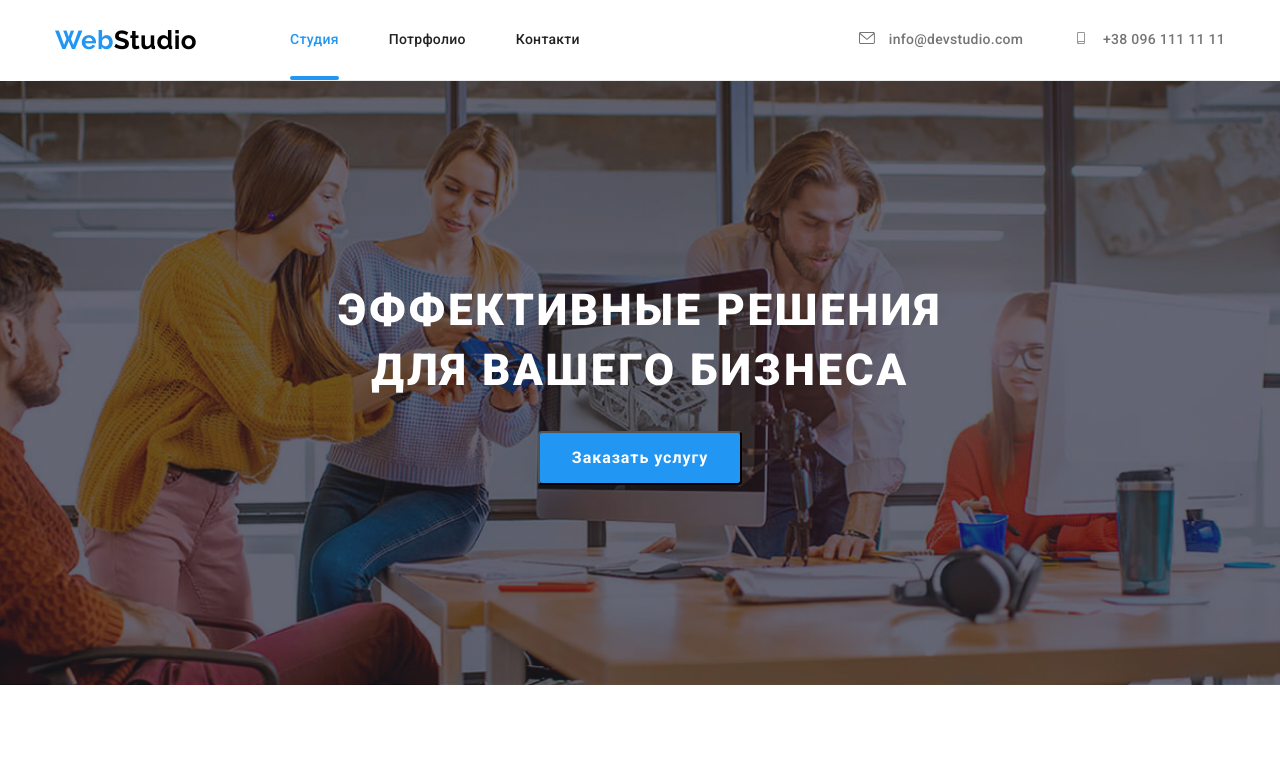
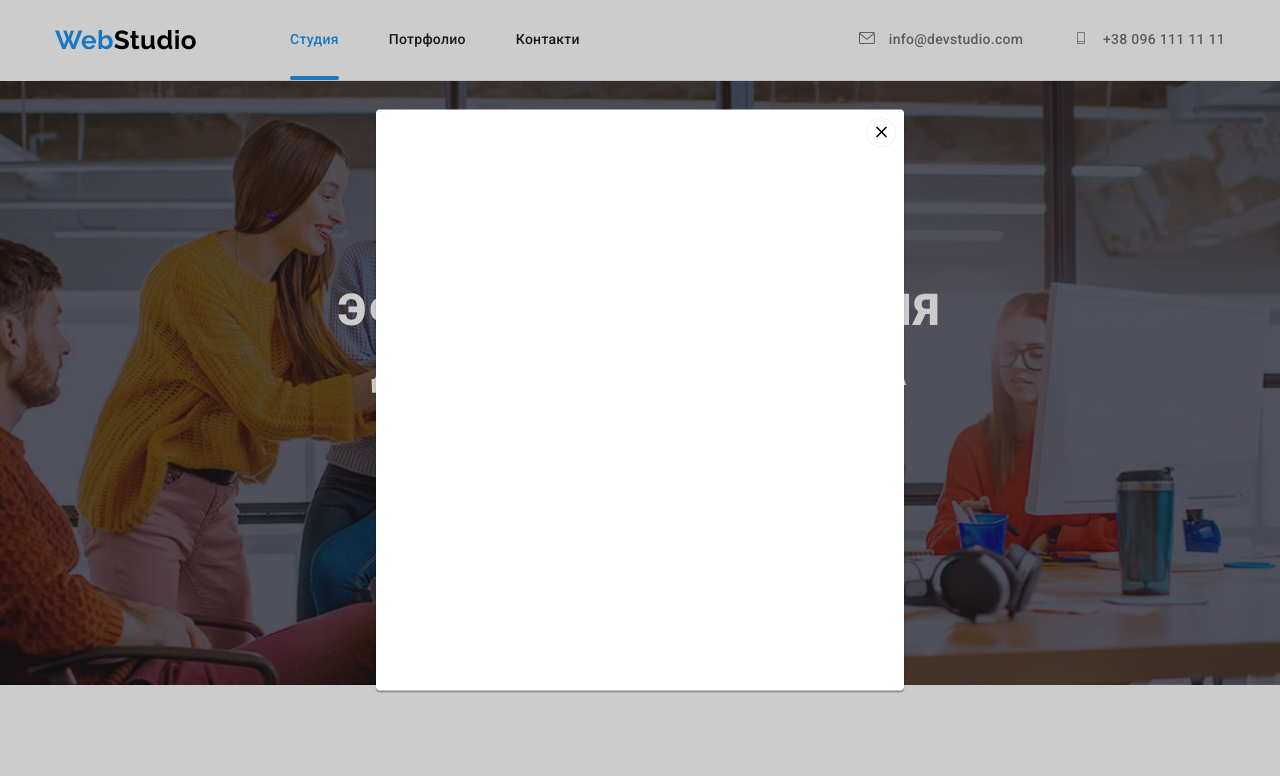
Before and after one commit to SvitlanaMatyuk/goit-markup-hw-05, a plain HTML site: page index.html in a window 1280 px wide. Both pictures are taken after a click on the button "Заказать услугу". Shown: the top 776 px of the page. Drawn offline with nearby package versions, Linux system fonts and the light colour scheme.

Commit message:
завершує ДЗ 5

```diff
--- a/css/styles.css
+++ b/css/styles.css
@@ -9,6 +9,7 @@
   --button-backgr-color: #f5f4fa;
   --icons-color: #afb1b8;
   --hov-link-color: #ffffff;
+  --modal-bg-col: rgba(0, 0, 0, 0.2);
 }
 
 body {
@@ -422,6 +423,59 @@ img {
   fill: var(--hov-color);
 }
 
+.backdrop {
+  position: fixed;
+  left: 0;
+  top: 0;
+  width: 100%;
+  height: 100%;
+  background-color: var(--modal-bg-col);
+  opacity: 1;
+  transition: opacity 250ms cubic-bezier(0.4, 0, 0.2, 1);
+}
+.backdrop.is-hidden {
+  opacity: 0;
+  pointer-events: none;
+}
+.modal {
+  position: absolute;
+  top: 50%;
+  left: 50%;
+  transform: translate(-50%, -50%) scale(1);
+  transition: transform 250ms cubic-bezier(0.4, 0, 0.2, 1);
+  min-width: 528px;
+  min-height: 581px;
+  background-color: var(--alter-text-color);
+  box-shadow: 0px 1px 3px rgba(0, 0, 0, 0.12), 0px 1px 1px rgba(0, 0, 0, 0.14),
+    0px 2px 1px rgba(0, 0, 0, 0.2);
+  border-radius: 4px;
+}
+.backdrop.is-hidden .modal {
+  transform: translate(-50%, -50%) scale(0.1);
+  transition: transform 250ms cubic-bezier(0.4, 0, 0.2, 1);
+}
+
+.modal-button {
+  display: flex;
+  justify-content: center;
+  align-items: center;
+  margin-top: 8px;
+  margin-right: 8px;
+  margin-left: auto;
+  width: 30px;
+  height: 30px;
+  border: 1px solid rgba(189, 92, 92, 0.1);
+  border-radius: 50%;
+  cursor: pointer;
+  background-color: var(--alter-text-color);
+  color: #000000;
+}
+.close-modal-svg {
+  position: absolute;
+  fill: #000000;
+  cursor: pointer;
+}
+
 /* page Portfolio */
 .button-portfolio {
   font-weight: 500;
@@ -507,15 +561,12 @@ img {
   transform: translateY(100%);
   transition: transform 250ms cubic-bezier(0.4, 0, 0.2, 1),
     opacity 250ms cubic-bezier(0.4, 0, 0.2, 1);
-  /* transition-property: transform, opacity;
-  transition-duration: 250ms;
-  transition-timing-function: linear; */
   pointer-events: none;
 }
 .project-link:hover .card-thumb-text,
 .project-link:focus .card-thumb-text {
   opacity: 1;
-  transform: translateY(0);
+  transform: translateY(0%);
 }
 .card {
   padding-right: 24px;
--- a/index.html
+++ b/index.html
@@ -52,7 +52,7 @@
         <!-- секция шапка -->
         <section class="section-hero">
             <h1 class="main-title-text">Эффективные решения <br> для вашего бизнеса</h1>
-            <button class="button-index">Заказать услугу</button>
+            <button class="button-index" data-modal-open>Заказать услугу</button>
         </section>
         <!-- секция "наши преимущества". Позже заголовок Н2 будет скрыт -->
         <section class="section benefits">
@@ -392,6 +392,16 @@
             </div>
         </div>
     </footer>
+    <div class="backdrop is-hidden" data-modal>
+        <div class="modal">
+            <button class="modal-button" data-modal-close>
+            <svg class="close-modal-svg" width=18px height=18px>
+                <use href="./images/icons/modals-icons/sprite-modal.svg#icon-close-black-icon"></use>
+            </svg>
+            </button>
+        </div>
+</div>
+    <script src="./js/modal.js"></script>
 </body>
 
 
--- /dev/null
+++ b/js/modal.js
@@ -0,0 +1,14 @@
+(() => {
+  const refs = {
+    openModalBtn: document.querySelector('[data-modal-open]'),
+    closeModalBtn: document.querySelector('[data-modal-close]'),
+    modal: document.querySelector('[data-modal]'),
+  };
+
+  refs.openModalBtn.addEventListener('click', toggleModal);
+  refs.closeModalBtn.addEventListener('click', toggleModal);
+
+  function toggleModal() {
+    refs.modal.classList.toggle('is-hidden');
+  }
+})();
```
Also changed, not shown: images/icons/modals-icons/close-black-icon.svg (added), images/icons/modals-icons/email-black-icon.svg (added), images/icons/modals-icons/person-black-icon.svg (added), images/icons/modals-icons/phone-black-icon.svg (added), images/icons/modals-icons/sprite-modal.svg (added), images/icons/modals-icons/vector-icon.svg (added).
